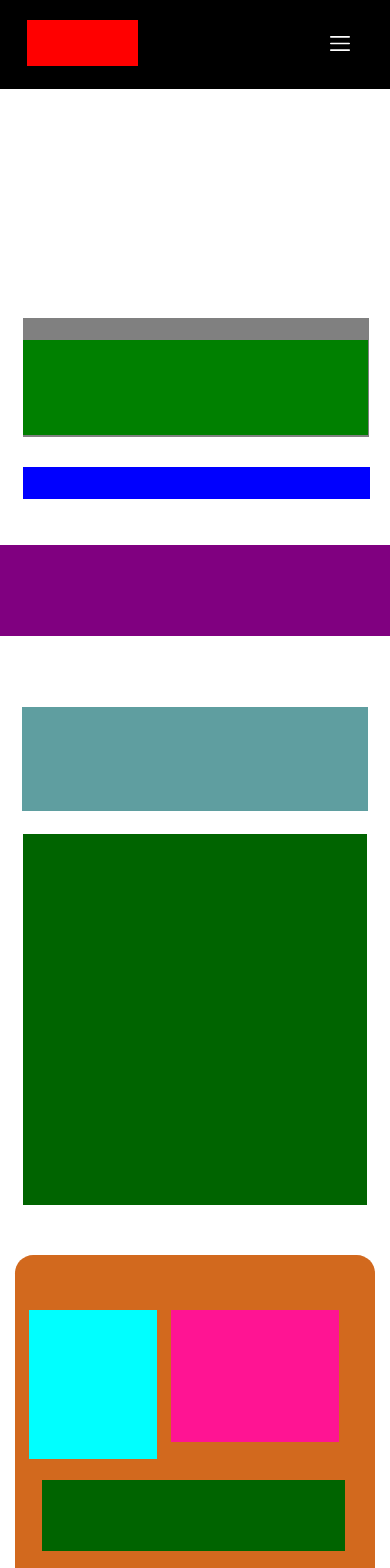
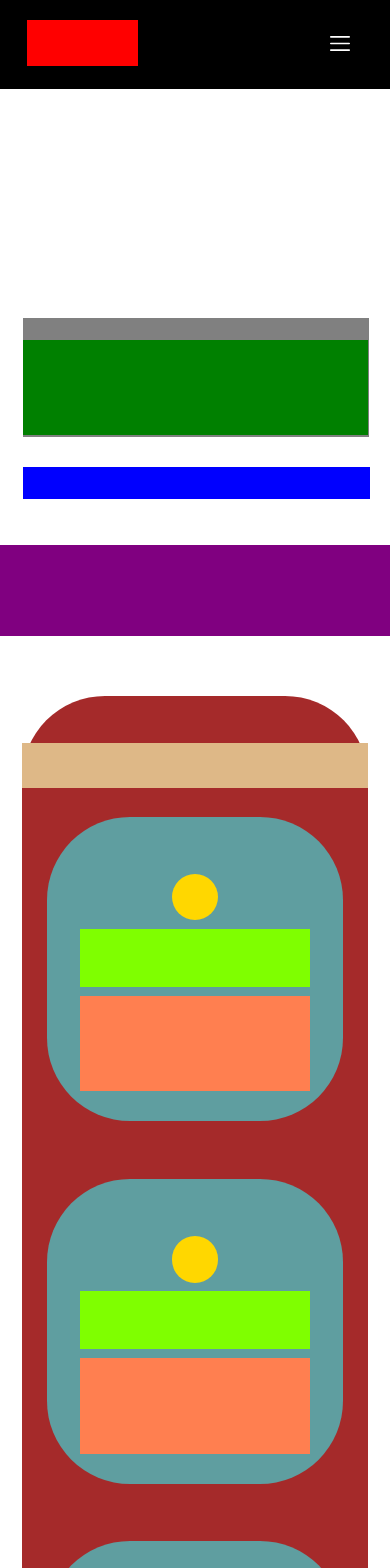
Before and after one commit to siddhesh-mmi/websites-demo-mmi, a React (Create React App) app: page / in a window 390 px wide. Shown: the top 1568 px of the page. Built offline with nearby package versions, Linux system fonts and the light colour scheme.

Commit message:
mobile view whatwedo

```diff
--- a/src/views/Home/Home.js
+++ b/src/views/Home/Home.js
@@ -221,7 +221,7 @@ class Home extends React.Component{
         <div className="logo"></div>
         <div className="menu"></div>
         {/* <div className="menuIcon"> */}
-          <img className="menuIcon" src={MenuIcon} />
+          <img className="menuIcon" src={MenuIcon} alt="MenuIcon"/>
           {/* </div> */}
       </div>
       <div className="section1">
--- a/src/views/Home/home.css
+++ b/src/views/Home/home.css
@@ -594,7 +594,7 @@
     margin-top: 11.7vw;
 	}
 	.eel_section{
-		margin-top: 69vw;
+		margin-top: 20vw;
 	}
 	.eel_header{
 		margin-top: 12.26vw;
@@ -651,4 +651,66 @@
     margin-left: -37.9vw;
     background-color: gold;
 	}
+	.whatwedo {
+		margin-top: 66.4vw;
+		width: 88.8vw;
+		height: 314vw;
+		background-color: brown;
+		margin-left: auto;
+		margin-right: auto;
+		border-radius: 21.3vw;
+		/* padding-top: 3.4vw; */
+	}
+	.whatwedoHeaderMain {
+		padding-top: 12vw;
+	}
+	.whatwedoHeader {
+		background-color: burlywood;
+		width: 88.8vw;
+		height: 11.46vw;
+		margin:0 auto ;
+	}
+	.box1 {
+		width: 65vw;
+		height: 78.1vw;
+		border-radius: 21.3vw;
+		background-color: cadetblue;
+		margin: 7.4vw 0;
+		padding: 0 5.5vw;
+		/* text-align: center; */
+	}
+	.boxsection {
+		/* margin-top: 4.55vw; */
+    /* width: 86vw; */
+    /* margin-left: -9vw; */
+    display: flex;
+		flex-direction: column;
+		align-items: center;
+		/* justify-content: center; */
+	}
+	.number {
+		width: 12vw;
+		height: 12vw;
+		background-color: gold;
+		border-radius: 50%;
+		margin-left: auto;
+		margin-right: auto;
+		margin-top: 14.6vw;
+	}
+	.boxHeader {
+		/* text-align: center; */
+		width: 59.1vw;
+		height: 14.9vw;
+		/* margin-top: 1.3vw; */
+		background-color: chartreuse;
+		margin: 2.2vw auto 0 auto;
+	}
+	.boxDescription{
+		/* margin-top: 1.3vw; */
+		background-color: coral;
+		height: 24.48vw;
+		width: 58.9vw;
+		/* margin-bottom: 2.7vw; */
+		margin: 2.2vw auto 4.5vw auto;
+	}
 }
```
